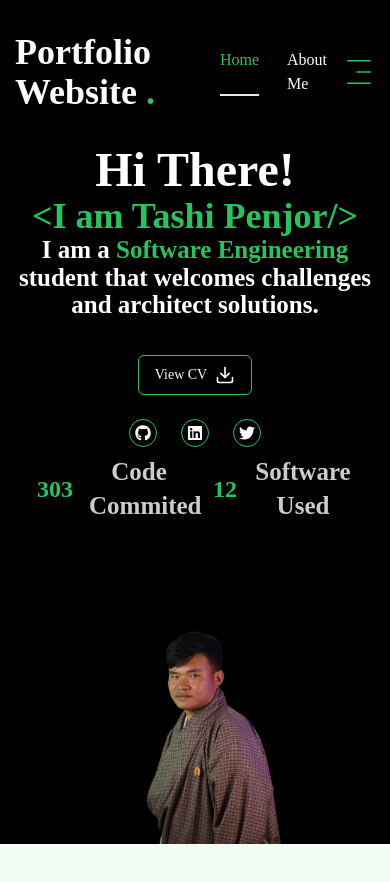
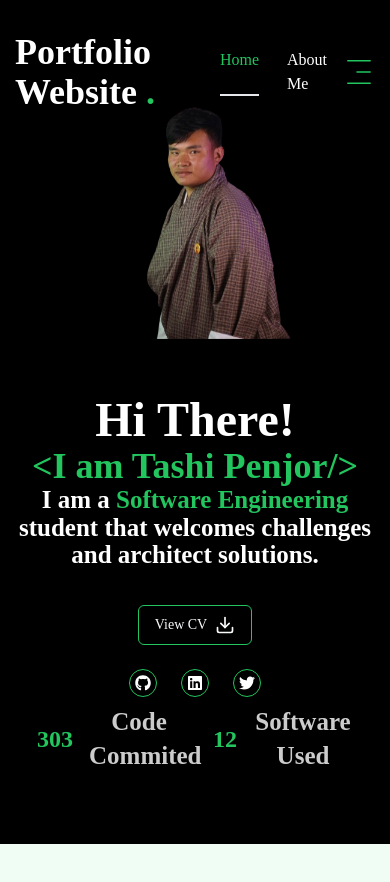
Before and after one commit to JigmeZ/Personal-P, a Next.js app: page / in a window 390 px wide. Shown: the top 882 px of the page. After the commit the page ends 844 px from the top, so only its background shows below. Built offline with nearby package versions, Linux system fonts and the light colour scheme.

Commit message:
made responsive

```diff
--- a/app/About/page.jsx
+++ b/app/About/page.jsx
@@ -76,19 +76,24 @@ const about = {
   Description: (
     <>
       <p>
-        It&apos;s all about me and my journey—sharing my passions, experiences, and the values that drive me. Join me as I explore my interests, goals, and the stories that shape who I am.
+        It&apos;s all about me and my journey sharing my passions, experiences,
+        and the values that drive me. Join me as I explore my interests, goals,
+        and the stories that shape who I am.
       </p>
       <p className="para1">
         A dedicated, results-driven and passionate individual with a strong
-        academic background, extensive professional experience and a genuine enthusiasm for software
-        engineering. With a proven ability to learn and adapt quickly. I am eager to contribute my
-        diverse skills set and collaborative mindset to a dynamic software engineering program at
+        academic background, extensive professional experience and a genuine
+        enthusiasm for software engineering. With a proven ability to learn and
+        adapt quickly. I am eager to contribute my diverse skills set and
+        collaborative mindset to a dynamic software engineering program at
         College of Science and Technology.
       </p>
       <p className="para2">
-        Ever since I wrote my first &quot;Hello World&quot; program, I was hooked on the
-        magic of coding. As I delved deeper into the world of software development, I found
-        myself drawn to the elegant solutions that code can offer to complex problems. It&apos;s like
+        Ever since I wrote my first &quot;Hello World&quot; program, I was
+        hooked on the magic of coding. As I delved deeper into the world of
+        software development, I found myself drawn to the elegant solutions that
+        code can offer to complex problems. It&apos;s like being a digital
+        magician, conjuring solutions out of thin air.
       </p>
     </>
   ),
--- a/app/page.jsx
+++ b/app/page.jsx
@@ -1,3 +1,4 @@
+
 import React from "react";
 import { Button } from "@/components/ui/button";
 import { FiDownload } from "react-icons/fi";
@@ -9,8 +10,9 @@ const Home = () => {
   return (
     <section className="h-full">
       <div className="container mx-auto h-full px-4 sm:px-6 lg:px-8">
-        <div className="flex flex-col xl:flex-row justify-between xl:pt-8 xl:pb-24">
-          <div className="text-center xl:text-left flex flex-col items-center xl:items-start">
+        <div className="flex flex-col-reverse xl:flex-row justify-between xl:pt-8 xl:pb-24">
+          {/* Text section */}
+          <div className="text-center xl:text-left flex flex-col items-center xl:items-start order-none xl:order-1">
             <h1 className="h1">Hi There!</h1>
             <h2 className="h2">
               <span className="text-green-500">&lt;I am Tashi Penjor/&gt;</span>
@@ -39,8 +41,8 @@ const Home = () => {
               <Stats className="mt-4 sm:mt-0" />
             </div>
           </div>
-
-          <div className="mt-8 xl:mt-0 order-1 xl:order-none mb-8 xl:mb-0 flex justify-center xl:justify-end">
+          {/* Photo section */}
+          <div className="order-1 xl:order-none mb-8 xl:mb-0 flex justify-center xl:justify-end -mt-20">
             <Photo />
           </div>
         </div>
--- a/components/Photo.jsx
+++ b/components/Photo.jsx
@@ -19,7 +19,7 @@ const Photo = () => {
             opacity: 1,
             transition: { delay: 2, duration: 0.4, ease: "easeIn" },
           }}
-          className="w-[298px] h-[298px] xl:w-[450px] xl:h-[450px]
+          className="w-[298px] h-[298px] sm:w-[450px] sm:h-[450px]
         mix-blend-lighten"
         >
           <Image
```
